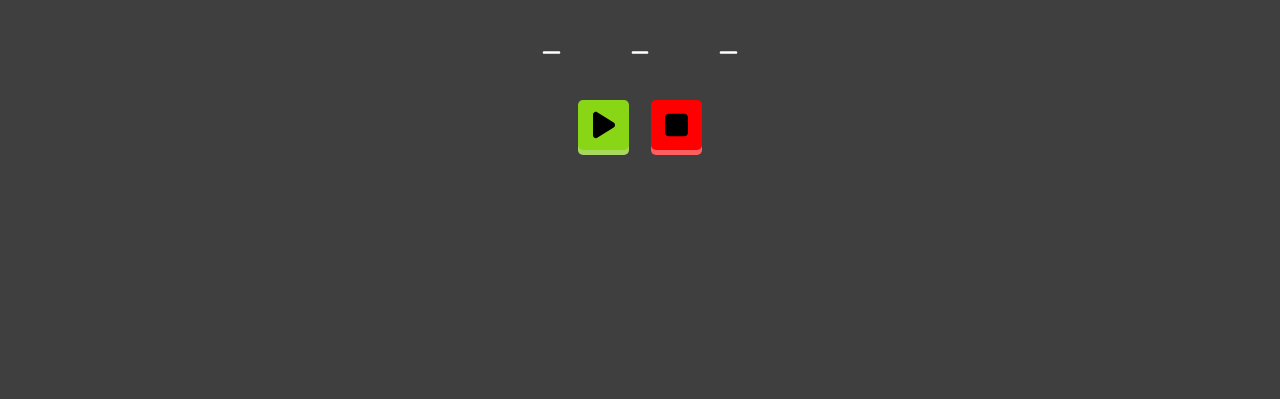
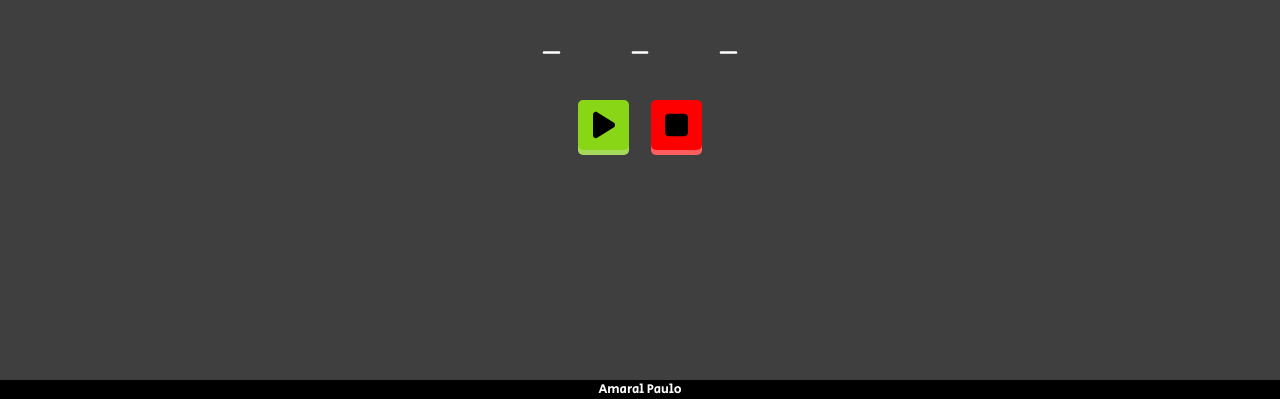
Before and after one commit to FrizieBtw/chrono, a plain HTML site: page index.html in a window 1280 px wide. Shown: the part 401-800 px from the top of the page. Drawn offline with nearby package versions, Linux system fonts and the light colour scheme.

Commit message:
footer with portfolio link

```diff
--- a/index.html
+++ b/index.html
@@ -29,6 +29,9 @@
             <button id="reinit"><img src="images/reinit.svg" alt="reinit"></button>
         </div>
     </div>
+    <footer>
+        <a href="https://friziebtw.github.io/portfolio"><p>Amaral Paulo</p></a>
+    </footer>
     <script src="main.js"></script>
 </body>
 
--- a/main.css
+++ b/main.css
@@ -1,4 +1,5 @@
 @import url('https://fonts.googleapis.com/css2?family=Space+Mono&display=swap');
+@import url("https://fonts.googleapis.com/css?family=Secular+One");
 
 html {
     font-family: 'Space Mono', monospace;
@@ -86,3 +87,23 @@ button {
     background-color: rgb(255, 0, 0);
     box-shadow: 0px 5px 0px 0px rgb(255, 94, 94)
 }
+
+footer {
+	bottom: 0px;
+	position: fixed;
+	background-color: black;
+	width: 100%;
+	display: flex;
+	justify-content: center;
+	font-size: 13px;
+    font-family: Secular One;
+}
+
+footer p {
+    margin: 0;
+}
+
+footer a {
+    text-decoration: none;
+    color: white;
+}
```
